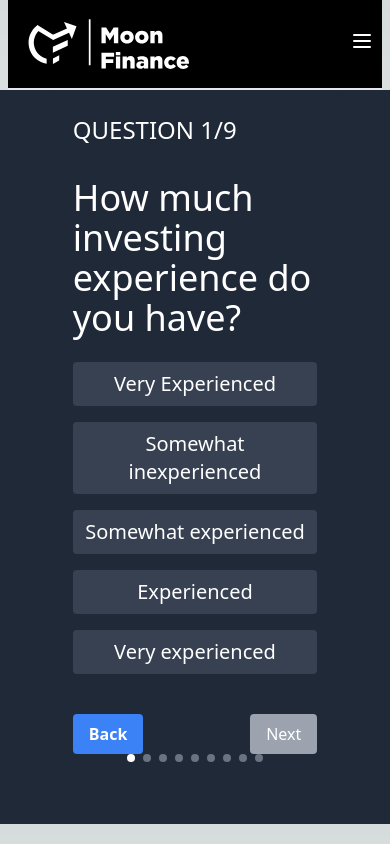
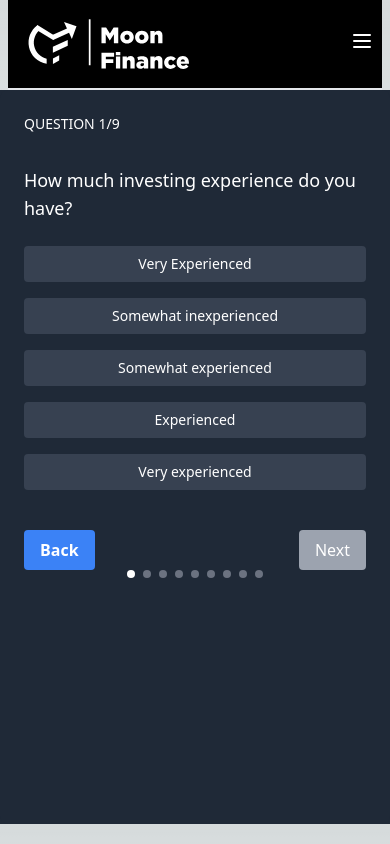
Before and after one commit to SoumilB7/MoonFinance, a Next.js app: page /form in a window 390 px wide. Built offline with nearby package versions, Linux system fonts and the light colour scheme.

Commit message:
Fixed Responsiveness

```diff
--- a/pages/form.js
+++ b/pages/form.js
@@ -82,7 +82,7 @@ function InvestmentSurveyForm() {
         const finalCalculation = [risk_score, diversity_score, stability_score];
         router.push({
           pathname: '/dashboard',
-          query: { finalCalculation }
+          query: { finalCalculation },
         });
       }
     }
@@ -94,18 +94,18 @@ function InvestmentSurveyForm() {
 
     return (
       <>
-      <Navbar/>
+        <Navbar />
         <div className="bg-gray-800 h-full flex flex-col justify-center items-center">
-        <div className="w-[75%] h-[87vh] bg-gray-800 rounded-lg p-6">
+          <div className="w-full sm:w-2/3 md:w-3/4 lg:w-4/5 xl:w-4/5 h-[87vh] bg-gray-800 rounded-lg p-6">
             <div>
-            <h2 className="text-2xl text-white font-medium mb-8">
+              <h2 className="text-sm sm:text-base md:text-lg lg:text-xl text-white font-medium mb-8">
                 QUESTION {currentQuestion + 1}/{questions.length}
               </h2>
-            <h3 className="text-4xl text-white font-medium mb-6">{question.question}</h3>
+              <h3 className="text-lg sm:text-xl md:text-2xl lg:text-3xl text-white font-medium mb-6">{question.question}</h3>
               <form onSubmit={handleSubmit} className="space-y-4">
                 <div className="grid grid-cols-1 gap-4">
                   {question.options.map((option, index) => (
-                  <button key={index} type="button" onClick={() => handleOptionChange(index)} className={`bg-gray-700 text-white text-xl font-medium py-2 px-2 w-auto rounded ${answers[currentQuestion + 1] === index + 1 ? 'bg-blue-500 hover:bg-blue-600' : ''}`}>
+                    <button key={index} type="button" onClick={() => handleOptionChange(index)} className={`bg-gray-700 text-sm sm:text-base md:text-lg lg:text-xl text-white font-medium py-2 px-2 w-full rounded ${answers[currentQuestion + 1] === index + 1 ? 'bg-blue-500 hover:bg-blue-600' : ''}`}>
                       {option.split('\n').map((line, i) => (
                         <React.Fragment key={i}>
                           {line}
```
Lines whose indentation alone changed are shown as unchanged.
